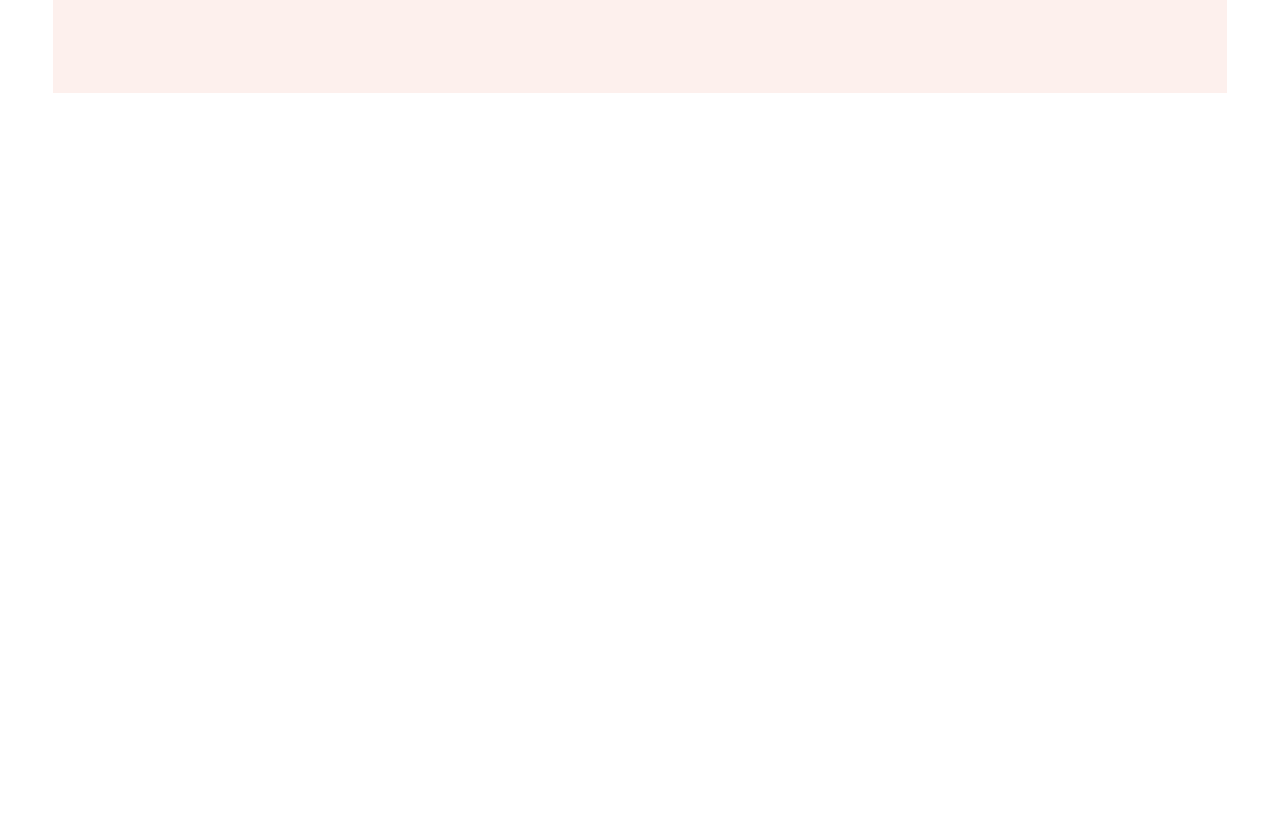
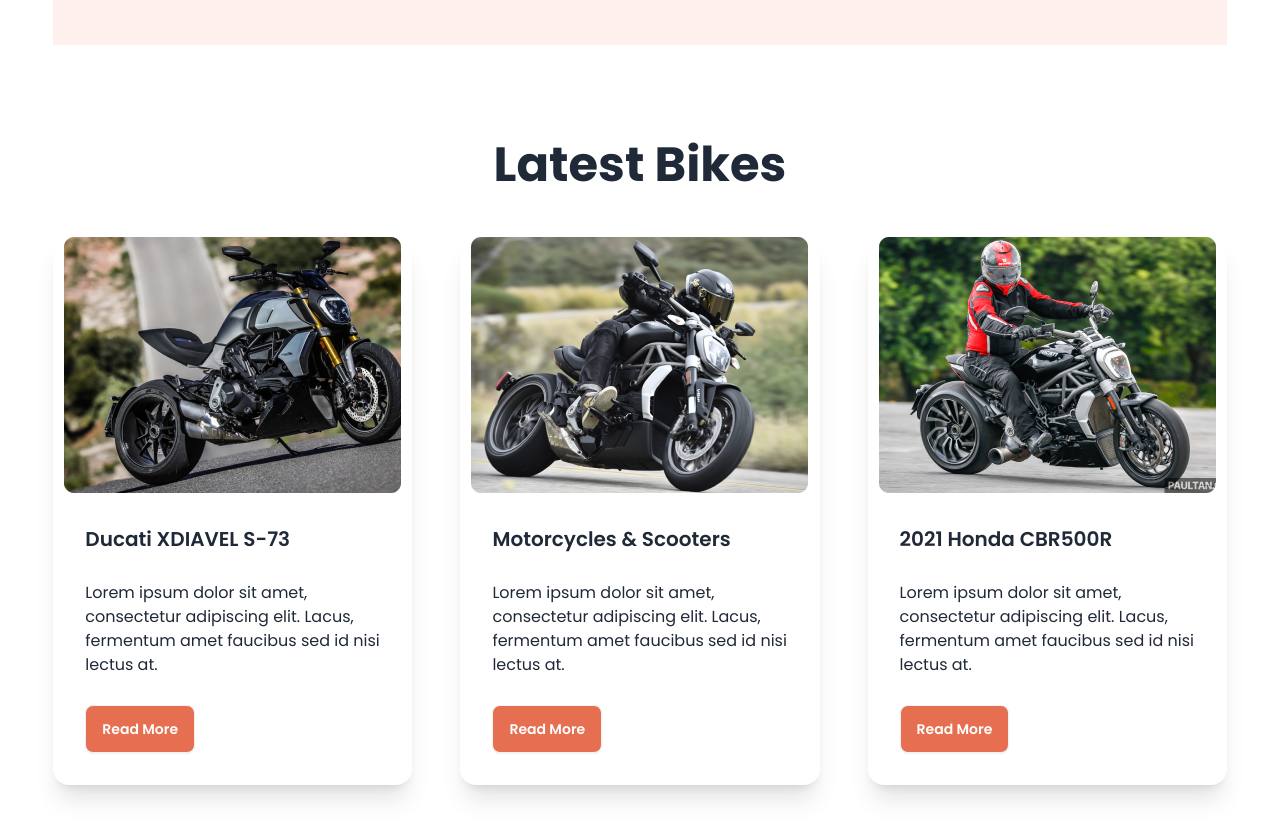
Before and after one commit to MDTAHSINURRAHMAN/Biker-Zone, a plain HTML site: page index.html in a window 1280 px wide. Shown: the part 602-1440 px from the top of the page. Before the commit the page ends 855 px from the top, so only its background shows below. Drawn offline with nearby package versions, Linux system fonts and the light colour scheme.

Commit message:
Latest Bikes Implemented

```diff
--- a/index.html
+++ b/index.html
@@ -39,8 +39,8 @@
   </head>
   <body class="font-poppins">
     <!-- Header Section -->
-    <header class="w-full md:container md:w-11/12 md:mx-auto mb-40">
-      <nav class="mb-12">
+    <header class="w-full md:container md:w-11/12 md:mx-auto">
+      <nav class="">
         <div class="navbar bg-base-100">
           <div class="flex-1">
             <div class="dropdown">
@@ -166,7 +166,60 @@
       </div>
     </header>
     <!-- Main Section -->
-    <main class="w-full md:container md:w-5/6 md:mx-auto"></main>
+    <main class="w-full md:container md:w-11/12 md:mx-auto">
+      <!-- Latest Bike Section -->
+       <section class="my-24">
+        <h3 class="text-5xl font-bold text-center mb-12">Latest Bikes</h3>
+        <!-- Cards -->
+         <div class="grid grid-cols-1 gap-12 md:grid-cols-2 lg:grid-cols-3">
+          <!-- Card 1 -->
+          <div class="card bg-base-100 shadow-xl">
+            <figure>
+              <img
+                src="./images/others/latest1.png"
+                alt="Latest Bikes" />
+            </figure>
+            <div class="card-body space-y-5">
+              <h2 class="card-title">Ducati XDIAVEL S-73</h2>
+              <p>Lorem ipsum dolor sit amet, consectetur adipiscing elit. Lacus, fermentum amet faucibus sed id nisi lectus at.</p>
+              <div class="card-actions">
+                <button class="btn bg-bike-primary text-white">Read More</button>
+              </div>
+            </div>
+          </div>
+          <!-- Card 2 -->
+          <div class="card bg-base-100 shadow-xl">
+            <figure>
+              <img
+                src="./images/others/latest2.png"
+                alt="Latest Bikes" />
+            </figure>
+            <div class="card-body space-y-5">
+              <h2 class="card-title">Motorcycles & Scooters</h2>
+              <p>Lorem ipsum dolor sit amet, consectetur adipiscing elit. Lacus, fermentum amet faucibus sed id nisi lectus at.</p>
+              <div class="card-actions">
+                <button class="btn bg-bike-primary text-white">Read More</button>
+              </div>
+            </div>
+          </div>
+          <!-- Card 3 -->
+          <div class="card bg-base-100 shadow-xl">
+            <figure>
+              <img
+                src="./images/others/latest3.png"
+                alt="Latest Bikes" />
+            </figure>
+            <div class="card-body space-y-5">
+              <h2 class="card-title">2021 Honda CBR500R</h2>
+              <p>Lorem ipsum dolor sit amet, consectetur adipiscing elit. Lacus, fermentum amet faucibus sed id nisi lectus at.</p>
+              <div class="card-actions">
+                <button class="btn bg-bike-primary text-white">Read More</button>
+              </div>
+            </div>
+          </div>
+         </div>
+       </section>
+    </main>
     <!-- Footer Section -->
     <footer></footer>
   </body>
```
